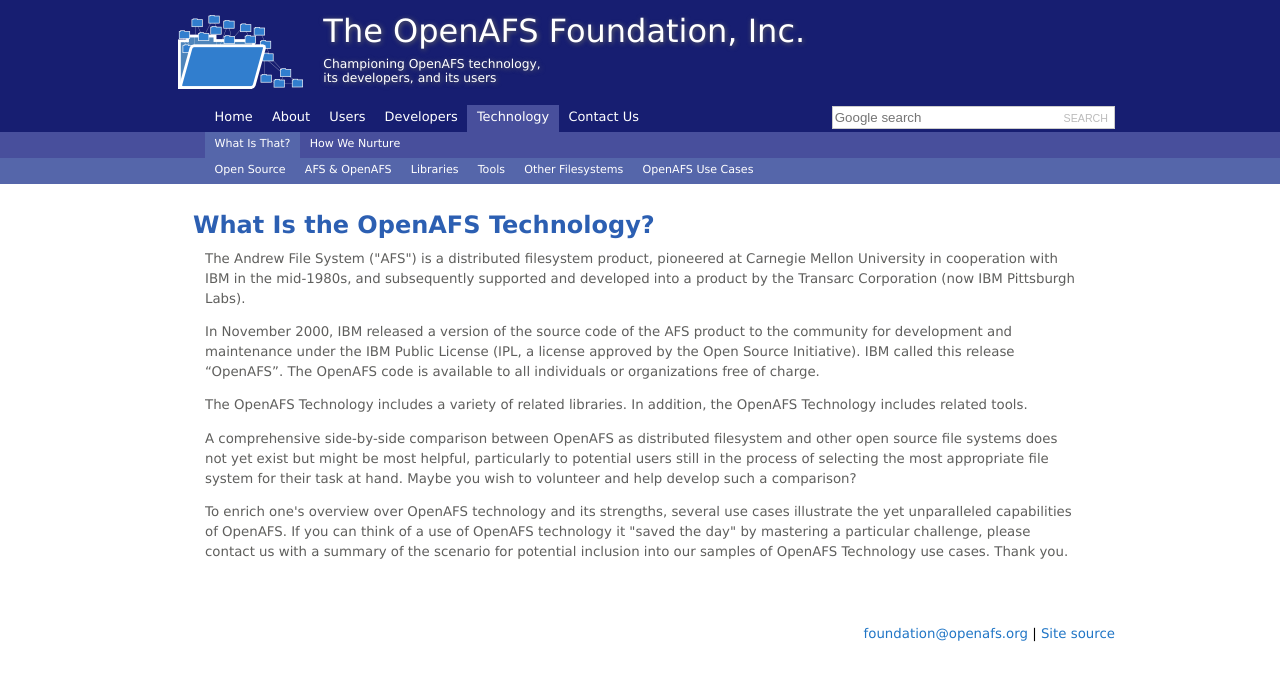
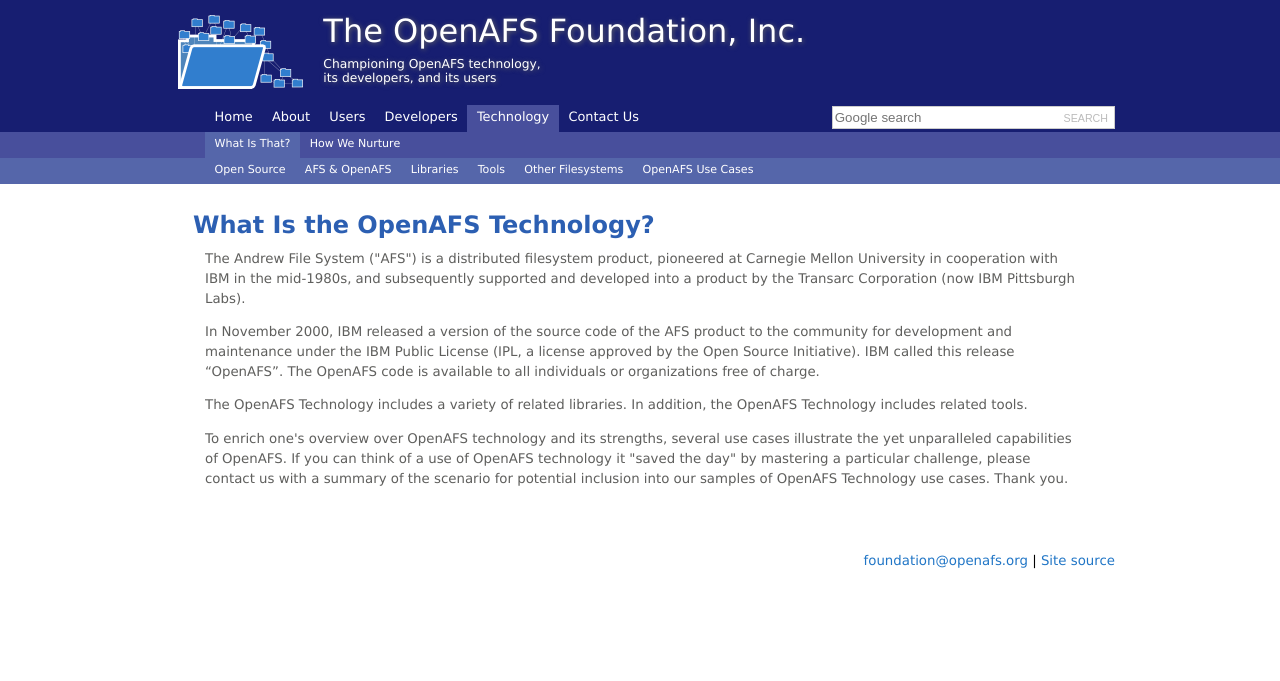
Before and after one commit to openafsfoundation/openafsfoundation.org, a Jekyll site: the page built from tech/what/index.md, in a window 1280 px wide. Shown: the top 681 px of the page. Built offline with Jekyll 4.4.1, drawn with Linux system fonts in a browser that asks for light colours.

Commit message:
Update index.md

```diff
--- a/tech/what/index.md
+++ b/tech/what/index.md
@@ -11,6 +11,4 @@
 
 The OpenAFS Technology includes a variety of related libraries.  In addition, the OpenAFS Technology includes related tools.
 
-A comprehensive side-by-side comparison between OpenAFS as distributed filesystem and other open source file systems does not yet exist but might be most helpful, particularly to potential users still in the process of selecting the most appropriate file system for their task at hand.  Maybe you wish to volunteer and help develop such a comparison?
-
 To enrich one's overview over OpenAFS technology and its strengths, several use cases illustrate the yet unparalleled capabilities of OpenAFS.  If you can think of a use of OpenAFS technology it "saved the day" by mastering a particular challenge, please contact us with a summary of the scenario for potential inclusion into our samples of OpenAFS Technology use cases.  Thank you.
```
